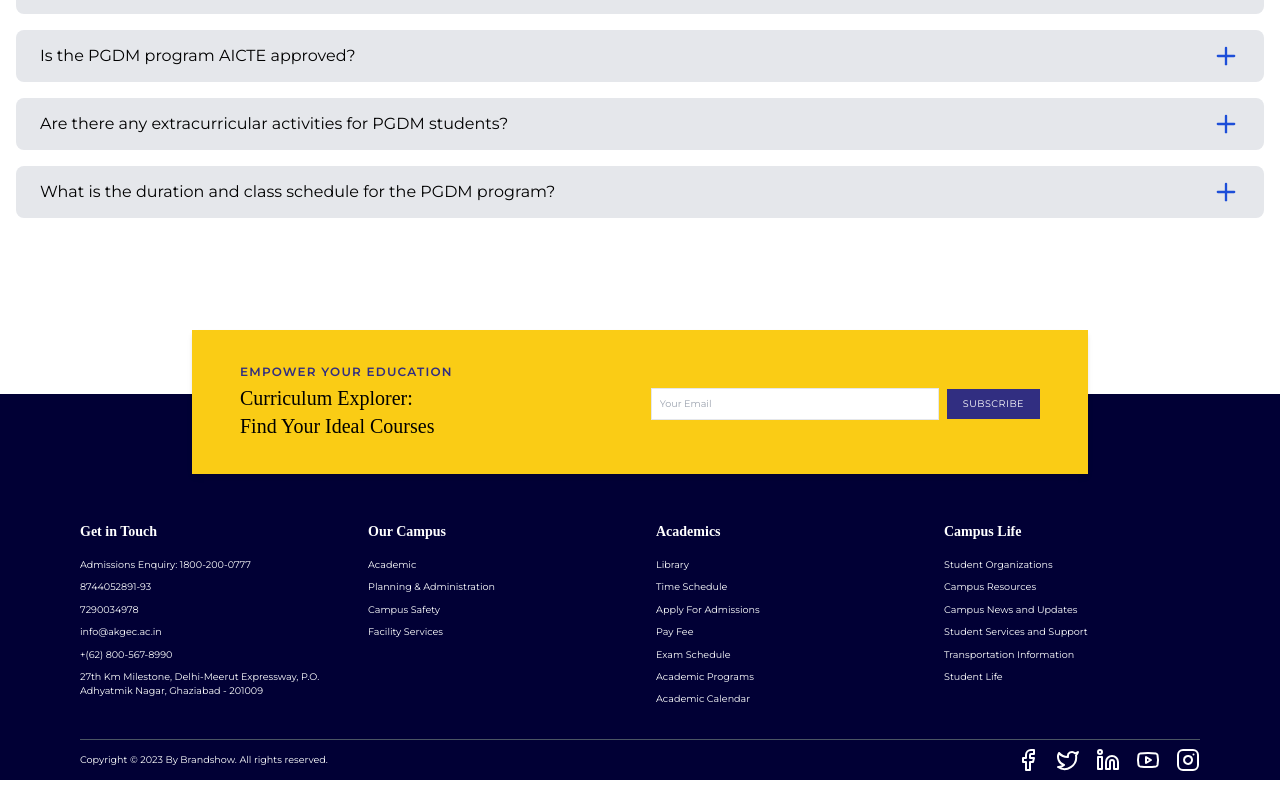
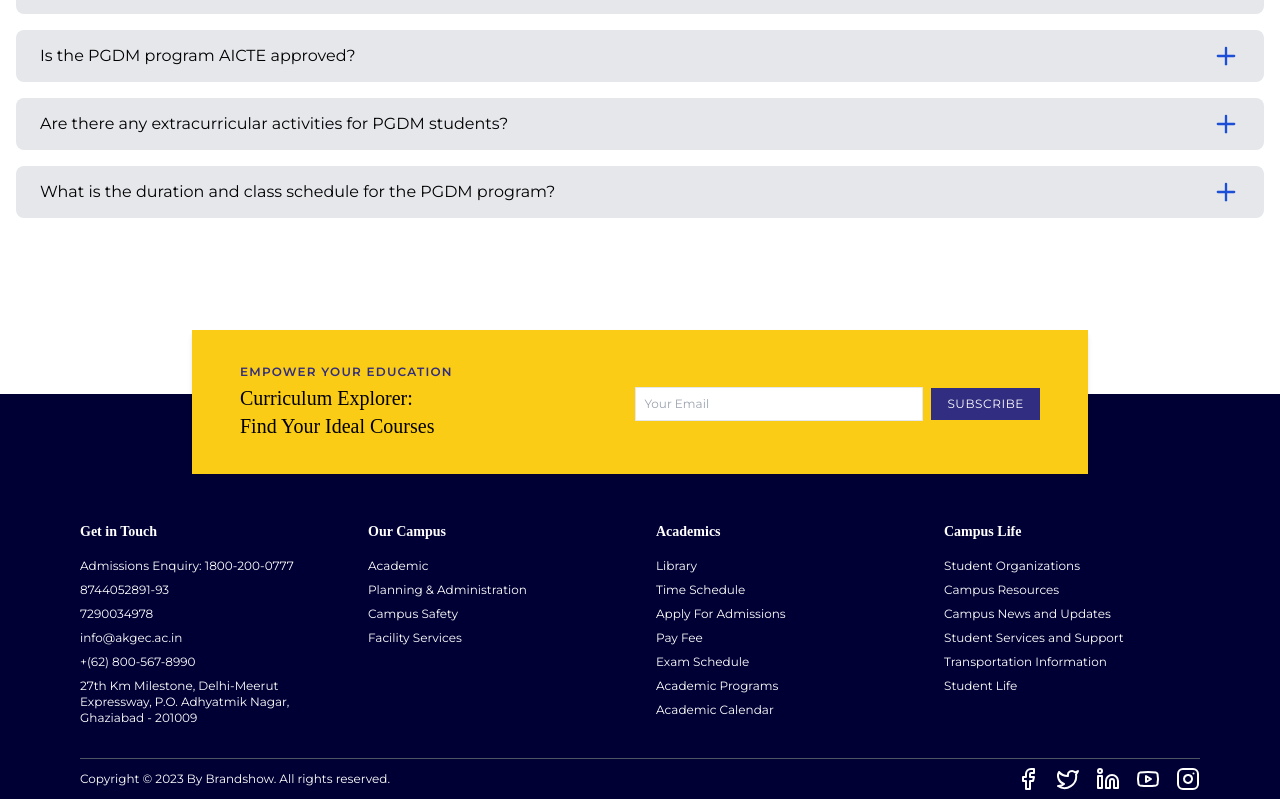
Before and after one commit to atulsadiwal/accman-live, a Next.js app: page /programs/pgdm in a window 1280 px wide. Shown: the part 6523-7322 px from the top of the page. Built offline with nearby package versions, Linux system fonts and the light colour scheme.

Commit message:
New Change

```diff
--- a/src/components/Footer.js
+++ b/src/components/Footer.js
@@ -18,9 +18,9 @@ const Footer = () => {
                         <input
                             type="email"
                             placeholder="Your Email"
-                            className="px-2 py-2 text-[0.6rem] border focus:outline-none text-gray-800 w-48 lg:w-72"
+                            className="px-2 py-2 text-xs border focus:outline-none text-gray-800 w-48 lg:w-72"
                         />
-                        <button className="bg-indigo-900 uppercase tracking-wider text-white px-4 py-2 text-[0.6rem] ms-2 hover:bg-blue-700 transition">
+                        <button className="bg-indigo-900 uppercase tracking-wider text-white px-4 py-2 text-xs ms-2 hover:bg-blue-700 transition">
                             Subscribe
                         </button>
                     </div>
@@ -30,7 +30,7 @@ const Footer = () => {
                     <div className="grid grid-cols-1 md:grid-cols-2 lg:grid-cols-4 gap-8">
                         <div>
                             <h3 className='text-sm font-playfair font-semibold mb-4'>Get in Touch</h3>
-                            <ul className="space-y-2 text-white text-[0.6rem]">
+                            <ul className="space-y-2 text-white text-xs">
                                 <li className="hover:text-yellow-400 cursor-pointer">
                                     Admissions Enquiry: 1800-200-0777
                                 </li>
@@ -55,7 +55,7 @@ const Footer = () => {
 
                         <div>
                             <h3 className="text-sm font-playfair font-semibold mb-4 ">Our Campus</h3>
-                            <ul className="space-y-2 text-[0.6rem]">
+                            <ul className="space-y-2 text-xs">
                                 <li className="hover:text-yellow-400 cursor-pointer">Academic</li>
                                 <li className="hover:text-yellow-400 cursor-pointer">
                                     Planning & Administration
@@ -71,7 +71,7 @@ const Footer = () => {
 
                         <div>
                             <h3 className="text-sm font-playfair font-semibold mb-4">Academics</h3>
-                            <ul className="space-y-2 text-[0.6rem]">
+                            <ul className="space-y-2 text-xs">
                                 <li className="hover:text-yellow-400 cursor-pointer">Library</li>
                                 <li className="hover:text-yellow-400 cursor-pointer">
                                     Time Schedule
@@ -94,7 +94,7 @@ const Footer = () => {
 
                         <div>
                             <h3 className="text-sm font-playfair font-semibold mb-4">Campus Life</h3>
-                            <ul className="space-y-2 text-[0.6rem]">
+                            <ul className="space-y-2 text-xs">
                                 <li className="hover:text-yellow-400 cursor-pointer">
                                     Student Organizations
                                 </li>
@@ -119,7 +119,7 @@ const Footer = () => {
 
                     <hr className="border-t border-gray-600 mb-2 mt-8" />
                     <div className="flex flex-col lg:flex-row justify-between items-center">
-                        <p className="text-white text-[0.6rem]">
+                        <p className="text-white text-xs">
                             Copyright © 2023 By Brandshow. All rights reserved.
                         </p>
                         <div className="flex space-x-4 text-xs">
```
